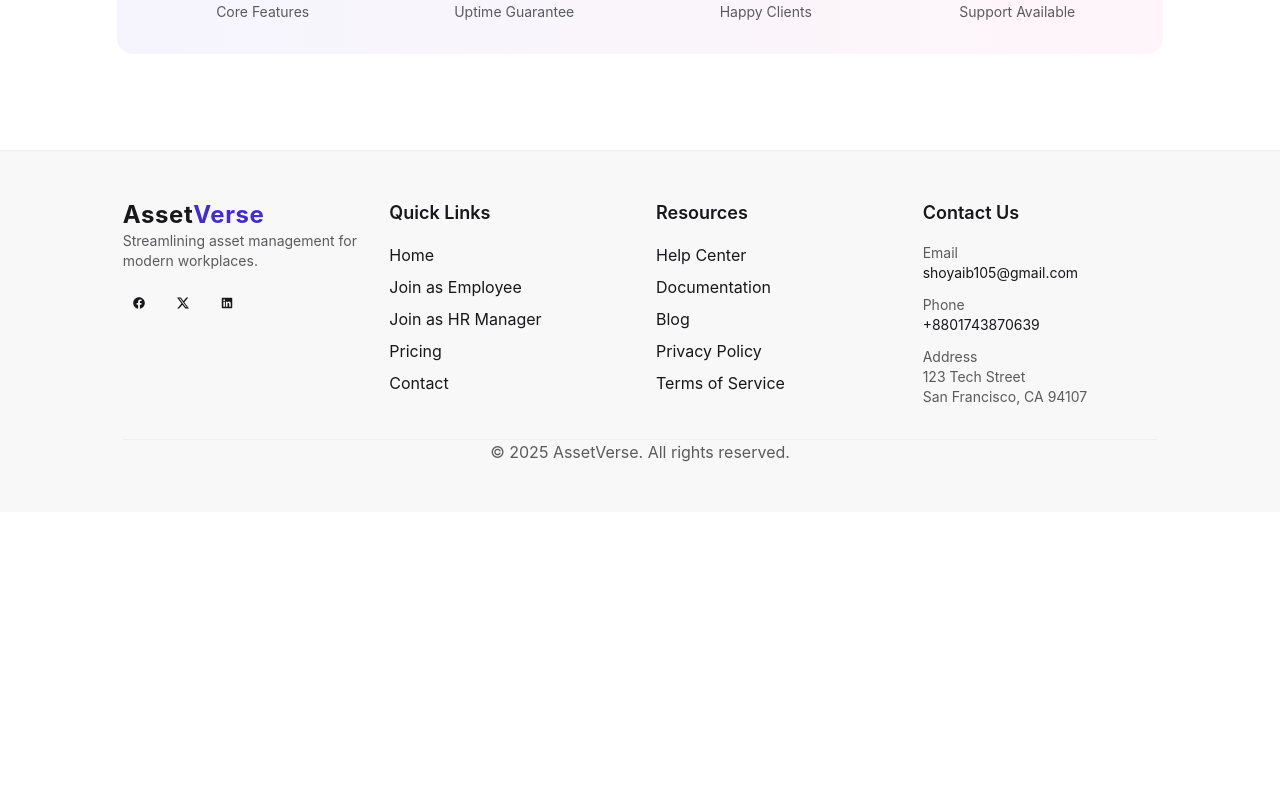
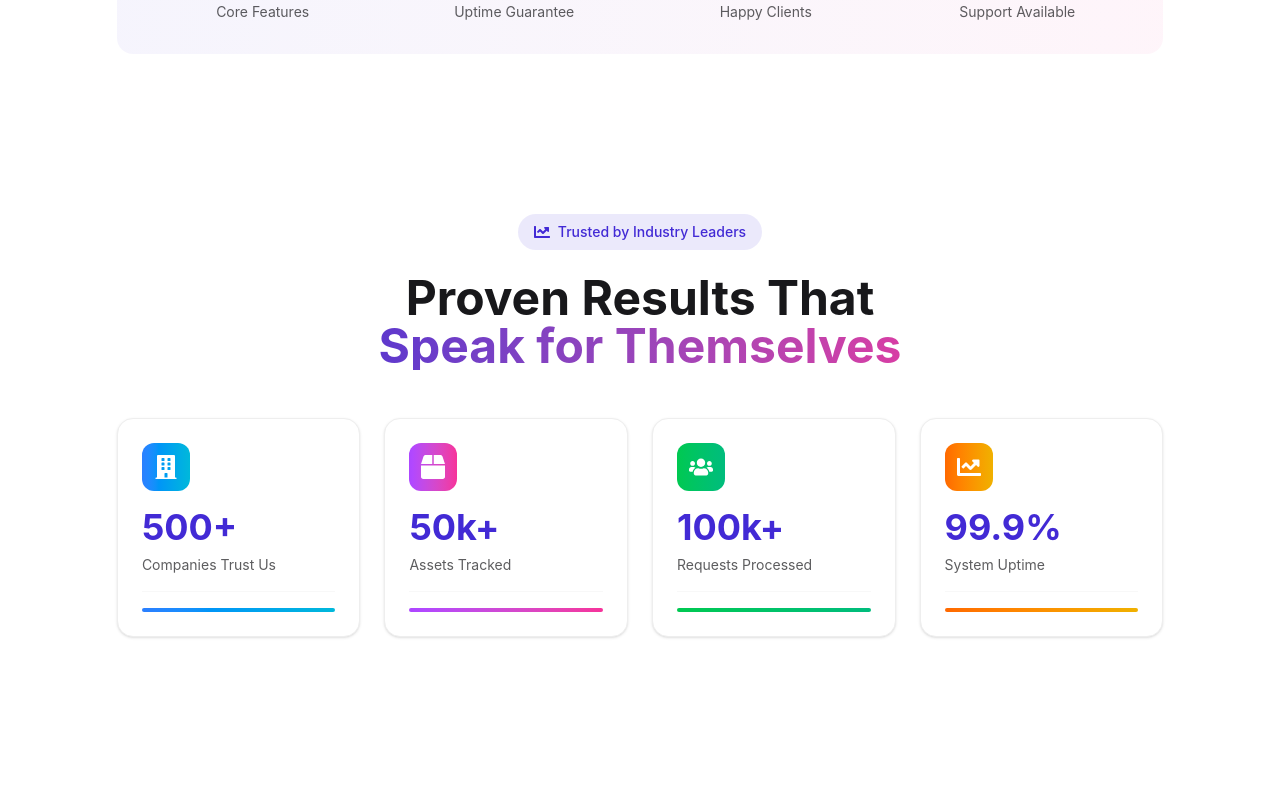
Before and after one commit to Shoybit/AssetVerse, a React (Vite) app: page / in a window 1280 px wide. Shown: the part 4580-5380 px from the top of the page. Before the commit the page ends 5092 px from the top, so only its background shows below. Built offline with nearby package versions, Linux system fonts and the light colour scheme; no server answers.

Commit message:
State Secthion added

```diff
--- /dev/null
+++ b/src/components/TestimonialsStats.jsx
@@ -0,0 +1,133 @@
+import { motion } from "framer-motion";
+import { FaQuoteLeft, FaStar, FaBuilding, FaUsers, FaBox, FaChartLine } from "react-icons/fa";
+
+const stats = [
+  {
+    value: "500+",
+    label: "Companies Trust Us",
+    icon: <FaBuilding className="w-6 h-6" />,
+    color: "from-blue-500 to-cyan-500"
+  },
+  {
+    value: "50k+",
+    label: "Assets Tracked",
+    icon: <FaBox className="w-6 h-6" />,
+    color: "from-purple-500 to-pink-500"
+  },
+  {
+    value: "100k+",
+    label: "Requests Processed",
+    icon: <FaUsers className="w-6 h-6" />,
+    color: "from-green-500 to-emerald-500"
+  },
+  {
+    value: "99.9%",
+    label: "System Uptime",
+    icon: <FaChartLine className="w-6 h-6" />,
+    color: "from-orange-500 to-yellow-500"
+  },
+];
+
+const testimonials = [
+  {
+    name: "Sarah Johnson",
+    role: "HR Director, TechNova Solutions",
+    company: "TechNova",
+    feedback: "AssetVerse completely transformed how we track and assign company assets. Our workflow is 70% faster and completely transparent. The analytics dashboard alone.",
+    rating: 5,
+    avatarColor: "bg-blue-500",
+  },
+  {
+    name: "Michael Lee",
+    role: "Operations Lead, DevCore Technologies",
+    company: "DevCore",
+    feedback: "The request & approval system has revolutionized our operations. What used to take days now happens in hours. The mobile app keeps our field teams connected and productive.",
+    rating: 5,
+    avatarColor: "bg-purple-500",
+  },
+  {
+    name: "Aisha Rahman",
+    role: "People Operations, Cloudify Inc",
+    company: "Cloudify",
+    feedback: "From onboarding to daily operations, AssetVerse keeps everything organized and secure. The customer support team is phenomenal - always responsive and helpful.",
+    rating: 5,
+    avatarColor: "bg-green-500",
+  },
+  {
+    name: "David Chen",
+    role: "IT Manager, FinSecure Bank",
+    company: "FinSecure",
+    feedback: "The security features and compliance tools gave us the confidence to manage sensitive assets. Integration with our existing systems was seamless. Highly recommend!",
+    rating: 5,
+    avatarColor: "bg-orange-500",
+  },
+];
+
+export default function TestimonialsStats() {
+  return (
+    <section className="py-20 from-base-100 to-base-200">
+      <div className="max-w-11/12 mx-auto ">
+
+        {/* STATS SECTION */}
+        <motion.div
+          initial={{ opacity: 0, y: 20 }}
+          whileInView={{ opacity: 1, y: 0 }}
+          viewport={{ once: true }}
+          transition={{ duration: 0.6 }}
+          className="mb-20"
+        >
+          <div className="text-center max-w-3xl mx-auto mb-12">
+            <div className="inline-flex items-center gap-2 px-4 py-2 bg-primary/10 rounded-full mb-6">
+              <FaChartLine className="text-primary" />
+              <span className="text-sm font-medium text-primary">Trusted by Industry Leaders</span>
+            </div>
+
+            <h2 className="text-4xl md:text-5xl font-bold mb-6">
+              Proven Results That
+              <span className="block bg-linear-to-r from-primary to-secondary bg-clip-text text-transparent">
+                Speak for Themselves
+              </span>
+            </h2>
+          </div>
+
+          <div className="grid grid-cols-1 sm:grid-cols-2 lg:grid-cols-4 gap-6">
+            {stats.map((stat, index) => (
+              <motion.div
+                key={index}
+                initial={{ opacity: 0, y: 20 }}
+                whileInView={{ opacity: 1, y: 0 }}
+                transition={{ duration: 0.5, delay: index * 0.1 }}
+                viewport={{ once: true }}
+                className="group"
+              >
+                <div className="h-full bg-base-100 rounded-2xl p-6 border border-base-300 shadow-sm hover:shadow-xl transition-all duration-300 hover:-translate-y-1">
+                  <div className={`inline-flex p-3 rounded-xl bg-linear-to-r ${stat.color} text-white mb-4 group-hover:scale-110 transition-transform duration-300`}>
+                    {stat.icon}
+                  </div>
+
+                  <div className="text-4xl font-bold text-primary mb-2">{stat.value}</div>
+                  <div className="text-base-content/70 text-sm">{stat.label}</div>
+
+                  <div className="mt-4 pt-4 border-t border-base-200">
+                    <div className="h-1 w-full bg-base-300 rounded-full overflow-hidden">
+                      <motion.div
+                        initial={{ width: 0 }}
+                        whileInView={{ width: "100%" }}
+                        transition={{ duration: 1, delay: index * 0.2 }}
+                        viewport={{ once: true }}
+                        className={`h-full bg-linear-to-r ${stat.color}`}
+                      />
+                    </div>
+                  </div>
+                </div>
+              </motion.div>
+            ))}
+          </div>
+        </motion.div>
+
+
+
+      </div>
+    </section>
+  );
+}
--- a/src/pages/Home.jsx
+++ b/src/pages/Home.jsx
@@ -2,6 +2,7 @@ import HeroBanner from "../components/HeroBanner";
 import AboutSection from "../components/AboutSection";
 import PackagesSection from "../components/PackagesSection";
 import FeaturesShowcase from "../components/FeaturesShowcase";
+import TestimonialsStats from "../components/TestimonialsStats";
 
 export default function Home() {
   return (
@@ -16,6 +17,8 @@ export default function Home() {
       <PackagesSection/>
 
       <FeaturesShowcase/>
+
+      <TestimonialsStats/>
     </>
   );
 }
```
